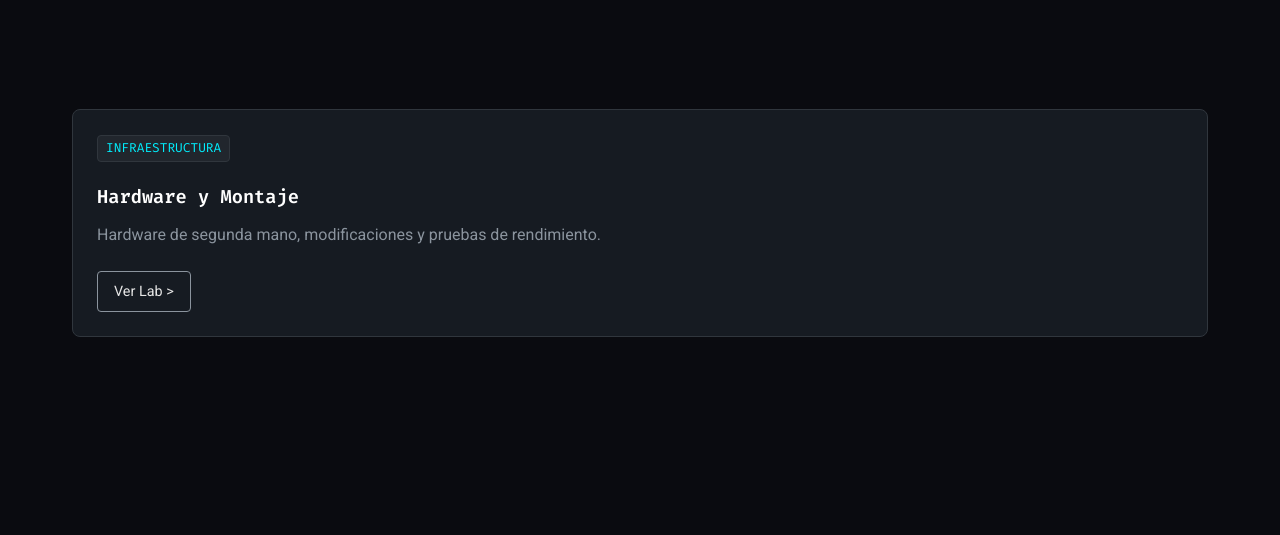
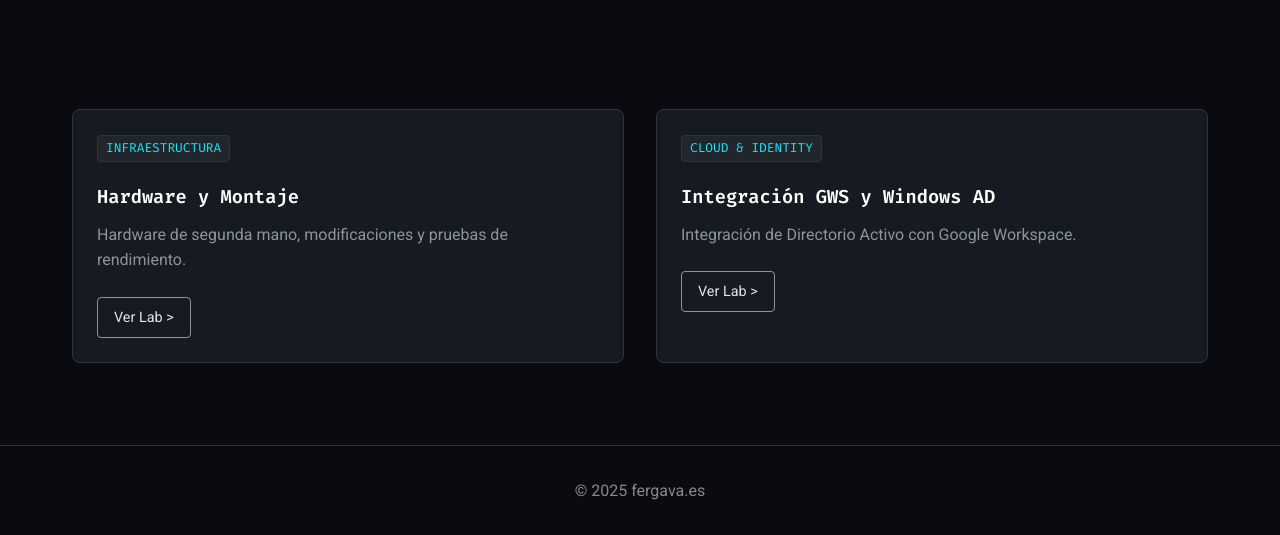
Before and after one commit to axios85/axios85.github.io, a plain HTML site: page index.html in a window 1280 px wide. Both pictures are taken after a click on the button "ES". Shown: the part 271-806 px from the top of the page. Drawn offline with Linux system fonts and the light colour scheme.

Commit message:
correct last incomplete file

```diff
--- a/index.html
+++ b/index.html
@@ -127,3 +127,97 @@
                     <p id="p1-desc">Hardware de segunda mano, modificaciones y pruebas de rendimiento.</p>
                     <a href="hardware-lab.html" class="btn" id="btn-read-1">Ver Lab ></a>
                 </article>
+
+                <article class="project-card">
+                    <span class="tag">CLOUD & IDENTITY</span>
+                    <h3 id="p2-title">Integración GWS y Windows AD</h3>
+                    <p id="p2-desc">Integración de Directorio Activo con Google Workspace.</p>
+                    <a href="gws-ad-lab.html" class="btn" id="btn-read-2">Ver Lab ></a>
+                </article>
+            </div>
+        </div>
+    </main>
+
+    <footer>
+        <p>&copy; 2025 fergava.es</p>
+    </footer>
+
+    <script>
+        const translations = {
+            es: {
+                heroTitle: "Laboratorios de TI & Redes",
+                heroDesc: "Documentación técnica de laboratorios, despliegues de red e integraciones cloud.",
+                p1Title: "Hardware y Montaje",
+                p1Desc: "Hardware de segunda mano, modificaciones y pruebas de rendimiento.",
+                p2Title: "Integración GWS y Windows AD",
+                p2Desc: "Integración de Directorio Activo con Google Workspace.",
+                btnRead: "Ver Lab >"
+            },
+            en: {
+                heroTitle: "IT & Network Labs",
+                heroDesc: "Technical documentation of labs, network deployments, and cloud integrations.",
+                p1Title: "Hardware & Assembly",
+                p1Desc: "Second-hand hardware, modifications, and performance benchmarking.",
+                p2Title: "GWS & Windows AD Integration",
+                p2Desc: "Active Directory integration with Google Workspace.",
+                btnRead: "View Lab >"
+            },
+            de: {
+                heroTitle: "IT & Netzwerk Labore",
+                heroDesc: "Technische Dokumentation von Laboren, Netzwerkimplementierungen und Cloud-Integrationen.",
+                p1Title: "Hardware & Montage",
+                p1Desc: "Gebrauchte Hardware, Modifikationen und Leistungsbenchmarking.",
+                p2Title: "Integration von GWS & Windows AD",
+                p2Desc: "Active Directory-Integration mit Google Workspace.",
+                btnRead: "Labor ansehen >"
+            }
+        };
+
+        function safeEdit(id, text) {
+            const element = document.getElementById(id);
+            if (element) element.innerText = text;
+        }
+
+        function setLanguage(lang) {
+            // 1. Cambiar los textos
+            safeEdit('hero-title', translations[lang].heroTitle);
+            safeEdit('hero-desc', translations[lang].heroDesc);
+            safeEdit('p1-title', translations[lang].p1Title);
+            safeEdit('p1-desc', translations[lang].p1Desc);
+            safeEdit('btn-read-1', translations[lang].btnRead);
+            safeEdit('p2-title', translations[lang].p2Title);
+            safeEdit('p2-desc', translations[lang].p2Desc);
+            safeEdit('btn-read-2', translations[lang].btnRead);
+
+            // 2. Cambiar etiqueta HTML para SEO
+            document.documentElement.lang = lang;
+
+            // 3. GUARDAR EN MEMORIA DEL NAVEGADOR
+            localStorage.setItem('selectedLang', lang);
+
+            // 4. Actualizar visualmente qué botón está activo
+            updateActiveButton(lang);
+        }
+
+        function updateActiveButton(lang) {
+            // Quitamos la clase 'active' de todos
+            document.querySelectorAll('.lang-btn').forEach(btn => btn.classList.remove('active'));
+
+            // Se la ponemos solo al que toca
+            const btn = document.getElementById('btn-' + lang);
+            if (btn) btn.classList.add('active');
+        }
+
+        // 5. AL CARGAR LA PÁGINA: Recuperar el idioma guardado
+        window.addEventListener('DOMContentLoaded', () => {
+            const savedLang = localStorage.getItem('selectedLang');
+            if (savedLang) {
+                setLanguage(savedLang); // Si hay uno guardado, úsalo
+            } else {
+                // Si no hay nada guardado, por defecto marca ES como activo
+                updateActiveButton('es');
+            }
+        });
+    </script>
+</body>
+</html>
```
